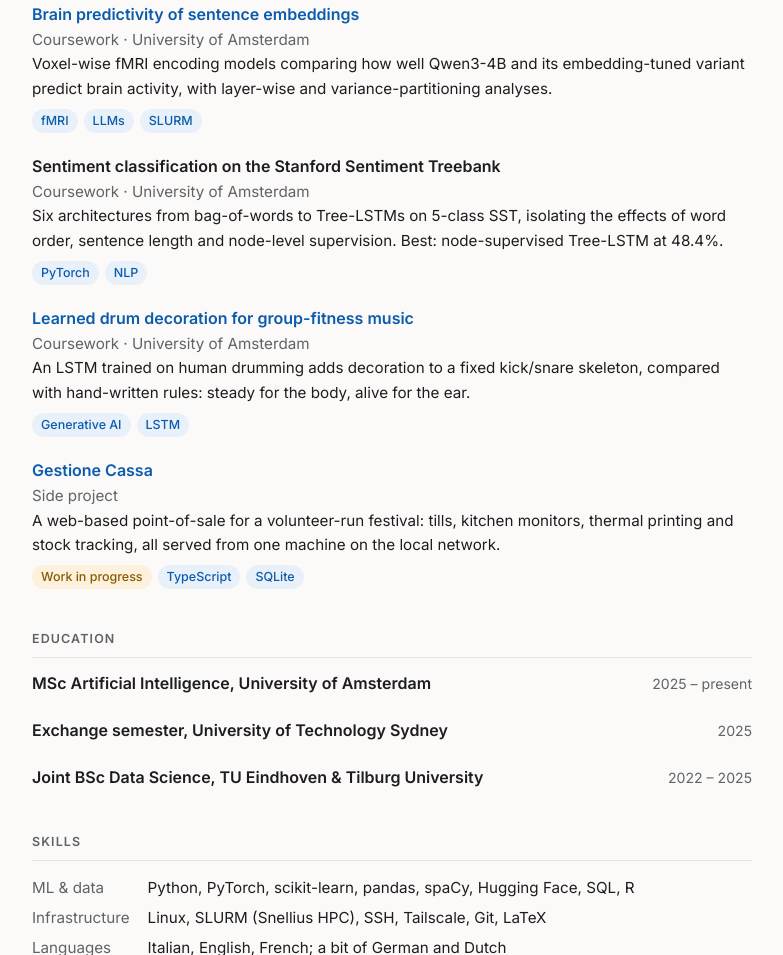
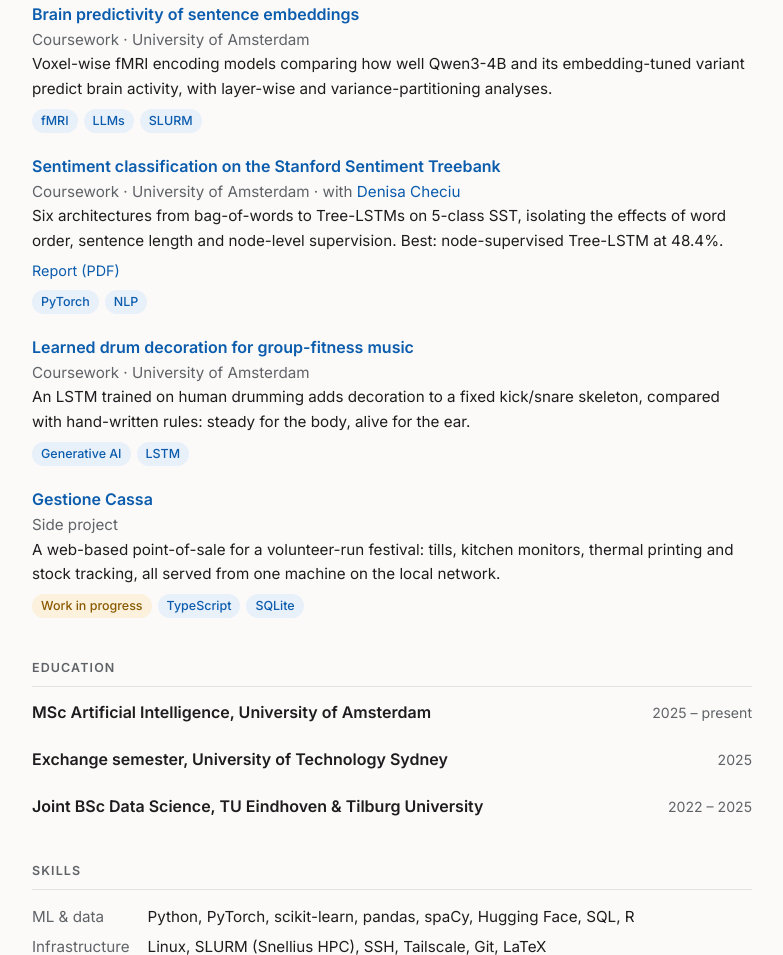
Before and after one commit to giacomograzia/giacomograzia.github.io, a plain HTML site: page index.html in a window 1280 px wide. Shown: the part 1104-2059 px from the top of the page, without its empty margins (248-1031 px from the left). Drawn offline with Linux system fonts and the light colour scheme.

Commit message:
Link SST report and co-author

```diff
--- a/index.html
+++ b/index.html
@@ -191,10 +191,11 @@
       </div>
 
       <div class="item">
-        <h3>Sentiment classification on the Stanford Sentiment Treebank</h3>
-        <p class="meta">Coursework · University of Amsterdam</p>
+        <h3><a href="assets/sst-sentiment-report.pdf">Sentiment classification on the Stanford Sentiment Treebank</a></h3>
+        <p class="meta">Coursework · University of Amsterdam · with <a href="https://github.com/DenisaCG">Denisa Checiu</a></p>
         <p>Six architectures from bag-of-words to Tree-LSTMs on 5-class SST, isolating the effects of word
           order, sentence length and node-level supervision. Best: node-supervised Tree-LSTM at 48.4%.</p>
+        <div class="item-links"><a href="assets/sst-sentiment-report.pdf">Report (PDF)</a></div>
         <div class="tags"><span class="tag">PyTorch</span><span class="tag">NLP</span></div>
       </div>
 
```
Also changed, not shown: 1 other file.
